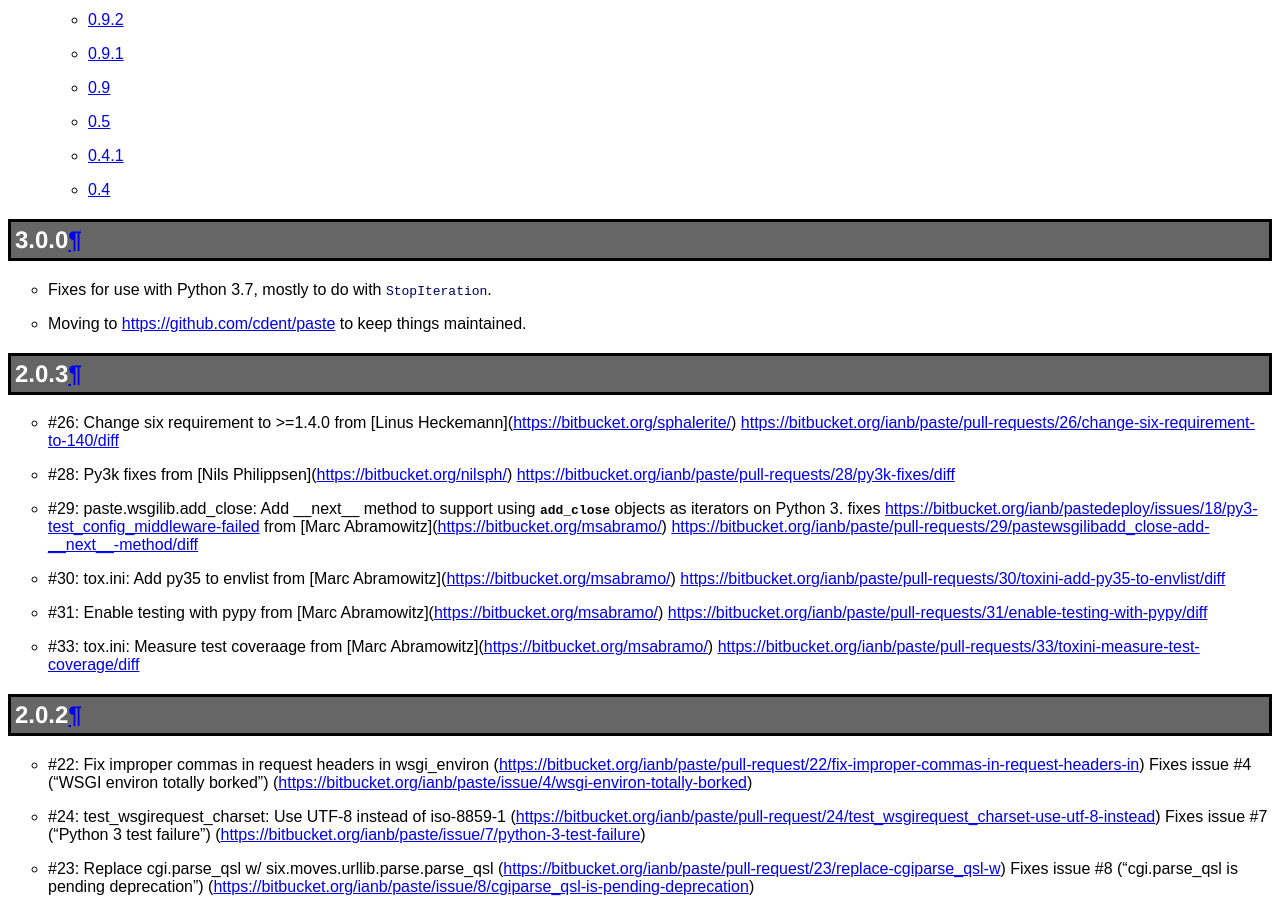
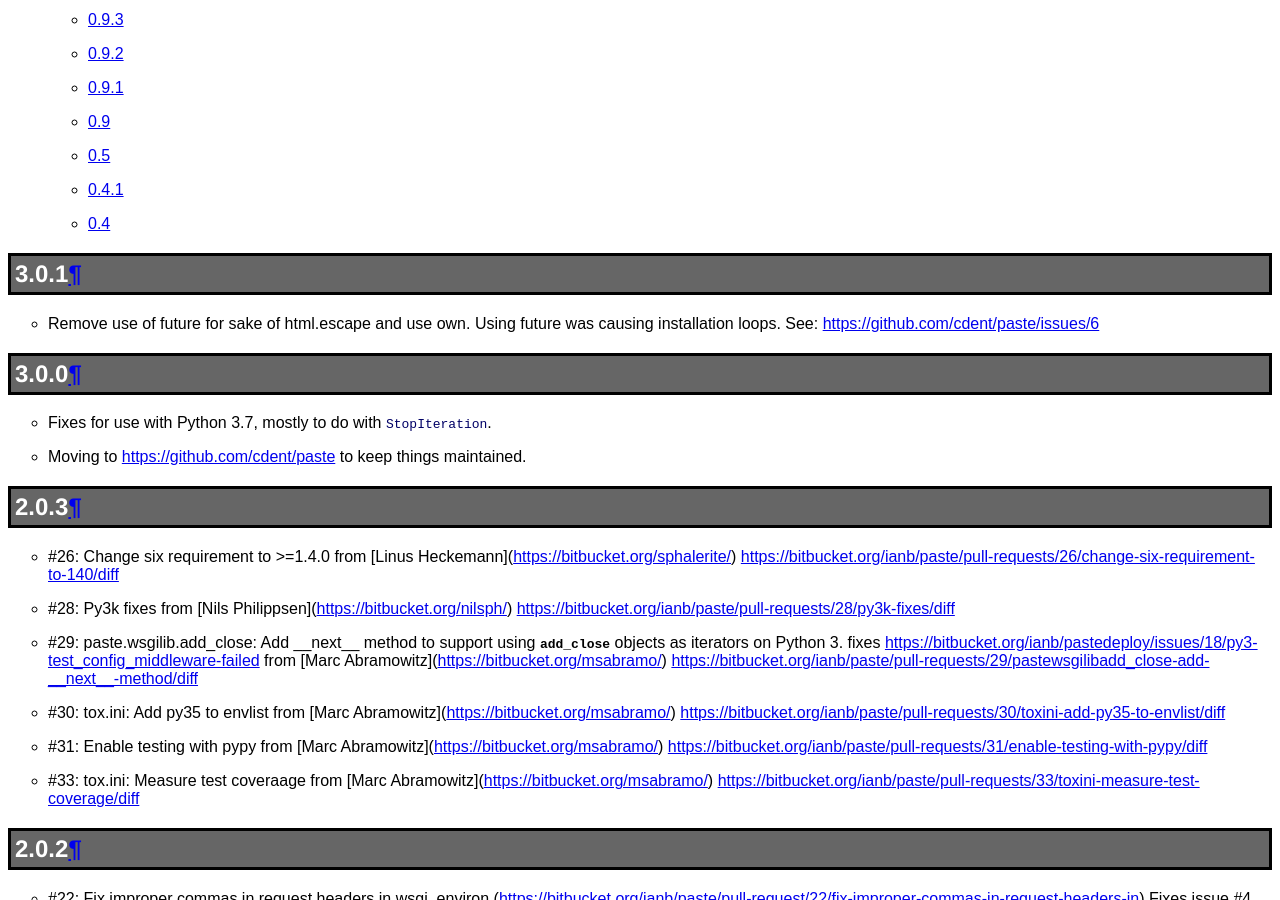
Before and after one commit to pasteorg/paste, a Sphinx documentation site: the page built from docs/news.txt, in a window 1280 px wide and 900 px high, scrolled down 1329 px. Built offline with Sphinx 7.4.7, drawn with Linux system fonts in a browser that asks for light colours.

Commit message:
release 3.0.1

```diff
--- a/docs/news.txt
+++ b/docs/news.txt
@@ -2,6 +2,13 @@
 ====
 
 .. contents::
+
+3.0.1
+-----
+
+* Remove use of future for sake of html.escape and use own. Using
+  future was causing installation loops. See:
+  https://github.com/cdent/paste/issues/6
 
 3.0.0
 -----
--- a/setup.py
+++ b/setup.py
@@ -12,7 +12,7 @@
 # - git push
 # - python setup.py sdist bdist_wheel upload --sign
 
-__version__ = '3.0.0'
+__version__ = '3.0.1'
 
 from setuptools import setup, find_packages
 import sys, os
```
